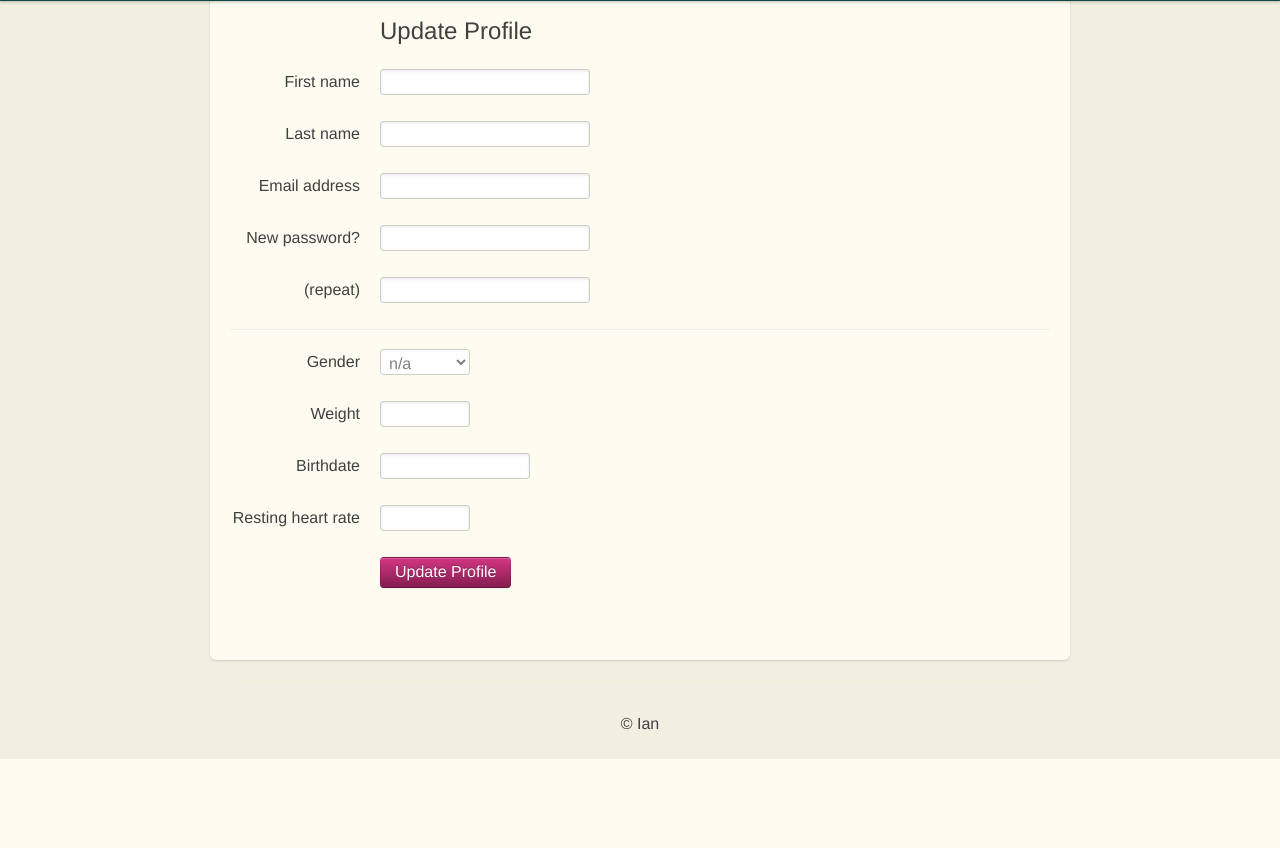
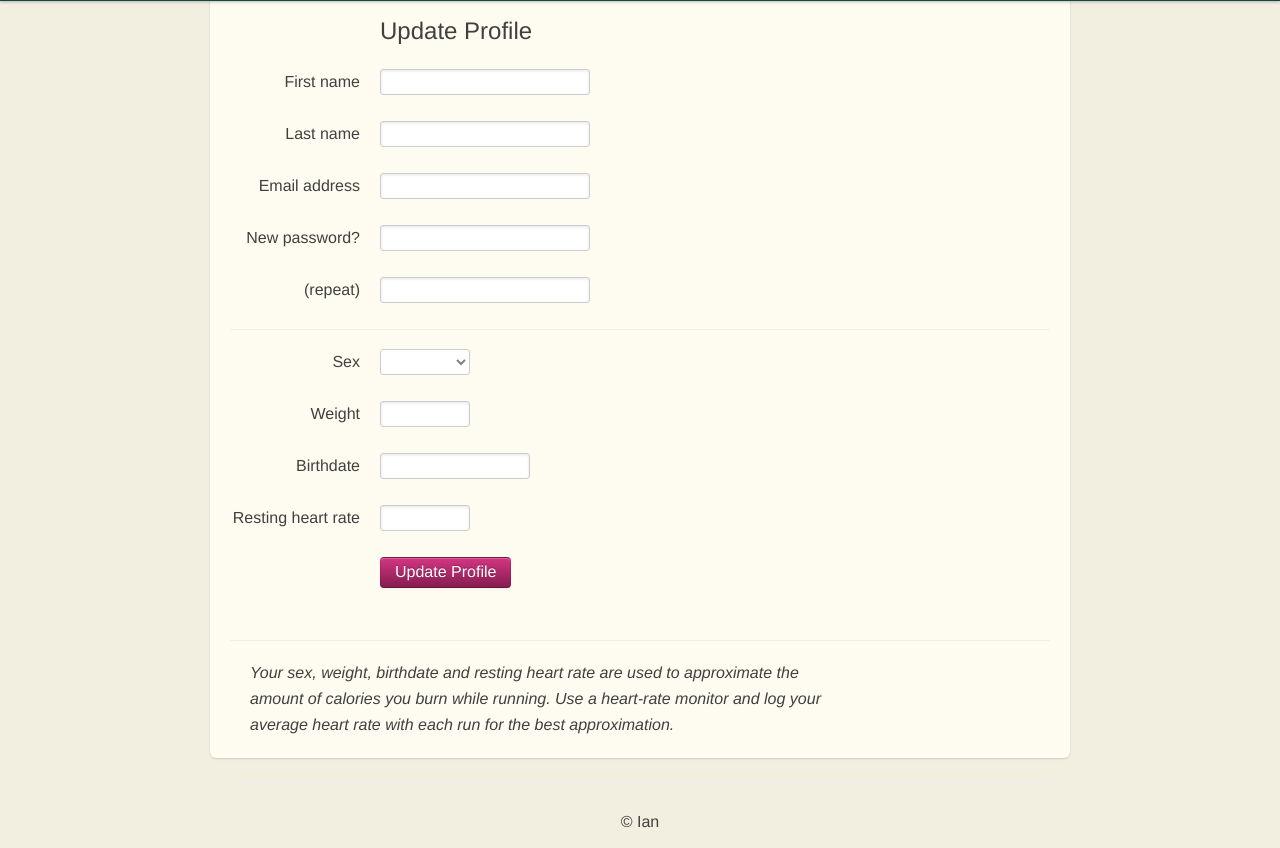
Before and after one commit to iwehrman/TheRuns, a Django app: template run/templates/run/profile_edit.html in a window 1280 px wide. Shown: the part 41-889 px from the top of the page. Before the commit the page ends 800 px from the top, so only its background shows below. Run offline with Django 3.2, Linux system fonts and the light colour scheme; the template is opened without the code that fills it: values that come from a table or form of the project are taken from there, others are empty; parts of the project's set-up code (start-up, migrations or seed data) failed here and were passed over; some libraries are stand-ins or nearby versions.

Commit message:
Change 'gender' to 'sex'

```diff
--- a/run/forms.py
+++ b/run/forms.py
@@ -7,12 +7,16 @@ class UserProfileForm(ModelForm):
         attrs={'class': 'span3', 'tabindex':'8'}),
         label='Birthdate')
 
+    gender = NullBooleanField(widget=Select(attrs={'class': 'span2', 'tabindex': '6'},
+            choices=((None, ''), (True, 'Male'), (False, 'Female'),)),
+            label='Sex')
+
     class Meta:
         model = UserProfile
         exclude = ('last_shoe', 'user',)
         widgets = {
-            'gender': Select(attrs={'class': 'span2', 'tabindex': '6'},
-                choices=((None, 'n/a'), (True, 'Male'), (False, 'Female'),)),
+            # 'gender': Select(attrs={'class': 'span2', 'tabindex': '6'},
+            #     choices=((None, 'n/a'), (True, 'Male'), (False, 'Female'),)),
             'weight': TextInput(attrs={'class': 'span2', 'tabindex': '7'}),
             'resting_heart_rate': TextInput(attrs={'class': 'span2', 'tabindex': '9'}),
         }
--- a/run/templates/run/profile.html
+++ b/run/templates/run/profile.html
@@ -51,7 +51,7 @@
 		</div>
 		<div class="span4 offset9">
 			<dl>
-				<dt>Gender</dt>
+				<dt>Sex</dt>
 				<dd>{{ profile.gender|yesno:"Male,Female,Neither" }}</dd>
 				<dt>Weight</dt>
 				<dd>{{ profile.weight }} lbs</dd>
--- a/run/templates/run/profile_edit.html
+++ b/run/templates/run/profile_edit.html
@@ -55,4 +55,12 @@
 	</fieldset>
 	</form>
 
+	<hr/>
+
+	<div class="span10">
+	<i>Your sex, weight, birthdate and resting heart rate are used to approximate
+	the amount of calories you burn while running. Use a heart-rate monitor and
+	log your average heart rate with each run for the best approximation.</i>
+	</div>
+
 {% endblock main_14 %}
```
